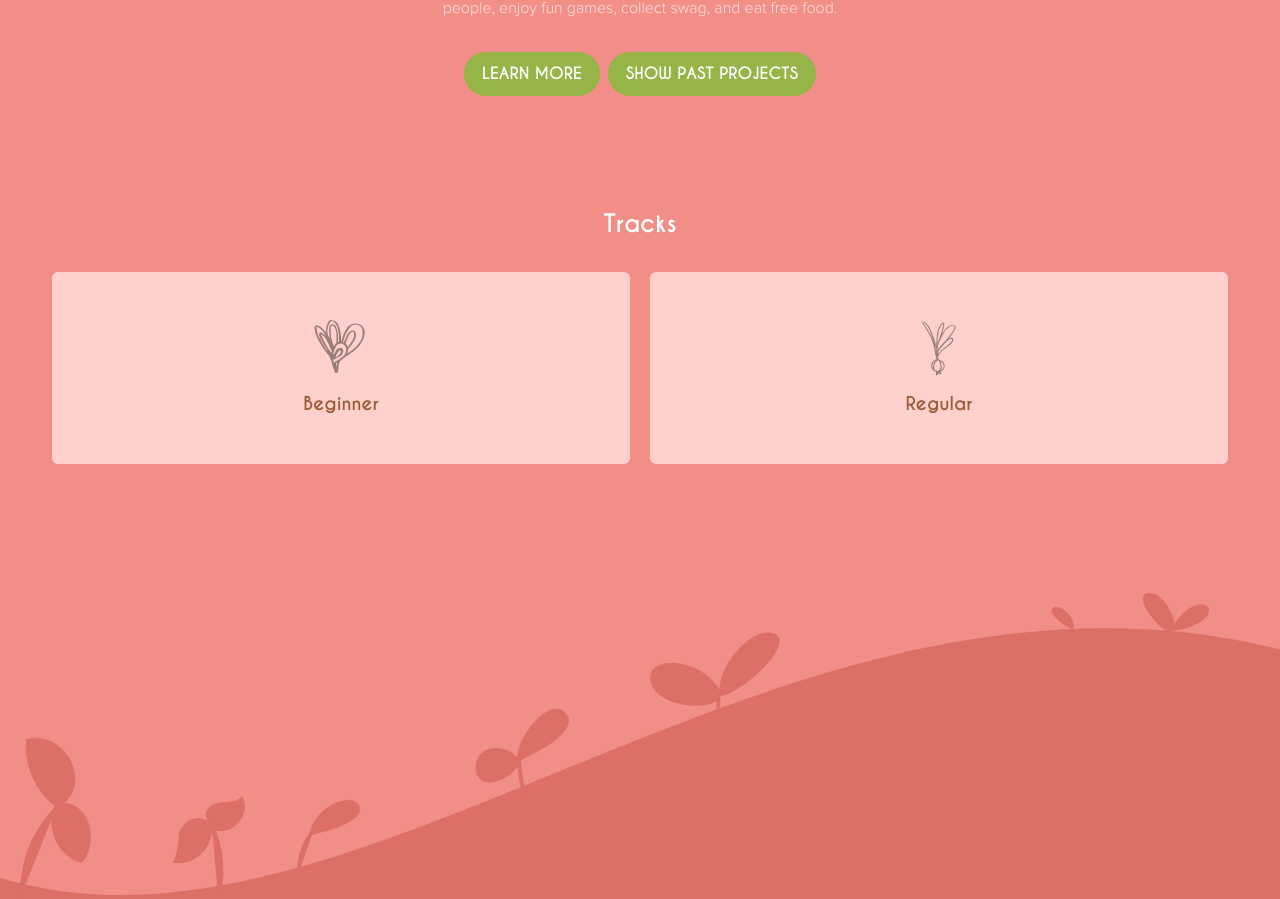
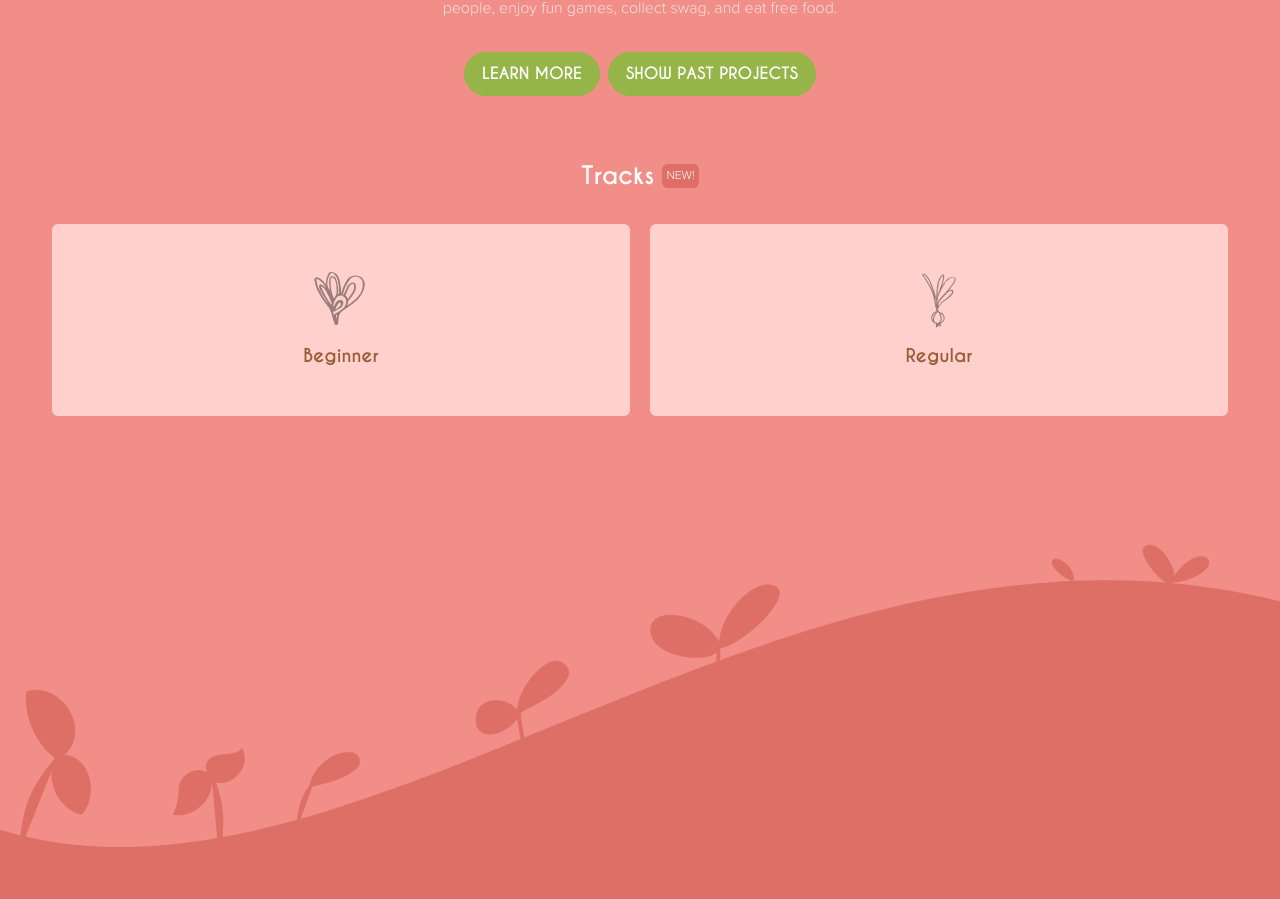
Before and after one commit to pearlhacks/2025website, a Next.js app: page / in a window 1280 px wide. Shown: the part 996-1895 px from the top of the page. Built offline with nearby package versions, Linux system fonts and the light colour scheme; no server answers; the database is empty.

Commit message:
Edited tracks

```diff
--- a/src/components/Homepage/About.tsx
+++ b/src/components/Homepage/About.tsx
@@ -33,9 +33,13 @@ export function About() {
           />
         </div> */}
       </div>
-      <div className="pt-20 space-y-8">
-        <h2 className="text-white font-sans font-bold text-2xl">Tracks</h2>
-
+      <div className="pt-8 space-y-8">
+        <div className="justify-center items-center space-x-2 flex flex-row">
+          <h2 className="text-white font-sans font-bold text-2xl">Tracks</h2>
+          <div className="p-1 text-center text-xs rounded-md bg-pink-transition text-white">
+            NEW!
+          </div>
+        </div>
         <div className="w-full flex flex-col justify-center px-8 gap-5 md:flex-row">
           <TrackCard
             title={"Beginner"}
```
